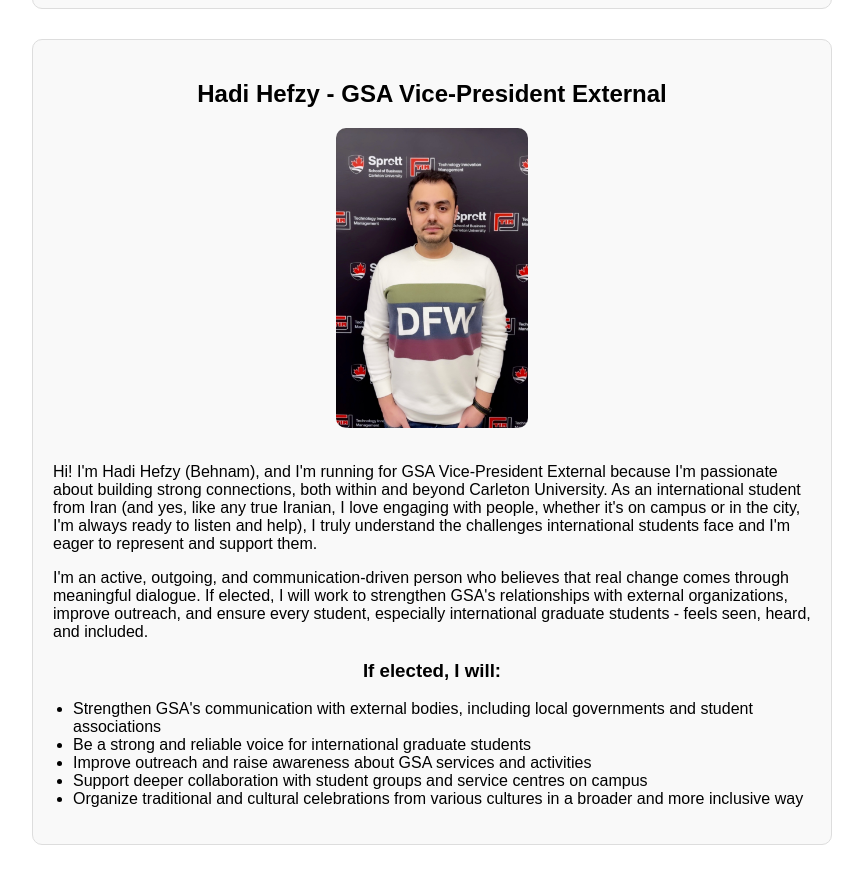
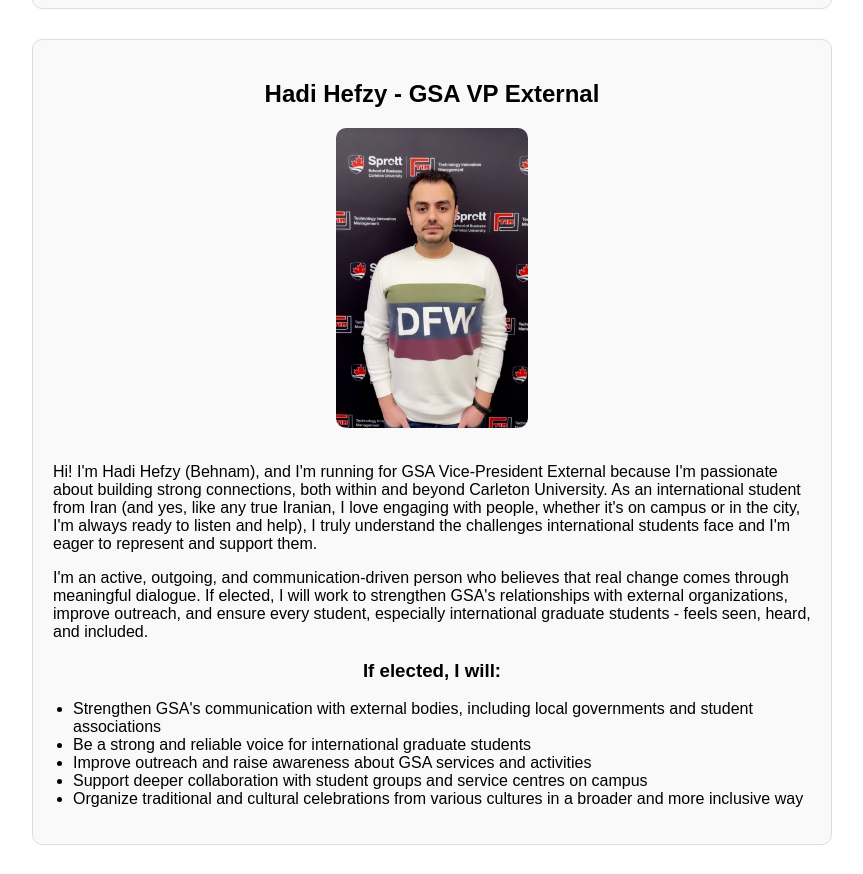
Before and after one commit to Elensbagira/Carleton_GSA_Elections, a plain HTML site: page index.html in a window 1280 px wide. Shown: the part 1060-1934 px from the top of the page, without its empty margins (208-1071 px from the left). Drawn offline with Linux system fonts and the light colour scheme.

Commit message:
Update index.html

```diff
--- a/index.html
+++ b/index.html
@@ -90,7 +90,7 @@
     </div>
 
     <div class="candidate">
-        <h2>Hadi Hefzy - GSA Vice-President External</h2>
+        <h2>Hadi Hefzy - GSA VP External</h2>
         <img src="Hadi.jpg" alt="Hadi Hefzy">
         <div class="candidate-bio">
             <p>Hi! I'm Hadi Hefzy (Behnam), and I'm running for GSA Vice-President External because I'm passionate about building strong connections, both within and beyond Carleton University. As an international student from Iran (and yes, like any true Iranian, I love engaging with people, whether it's on campus or in the city, I'm always ready to listen and help), I truly understand the challenges international students face and I'm eager to represent and support them.</p>
```
